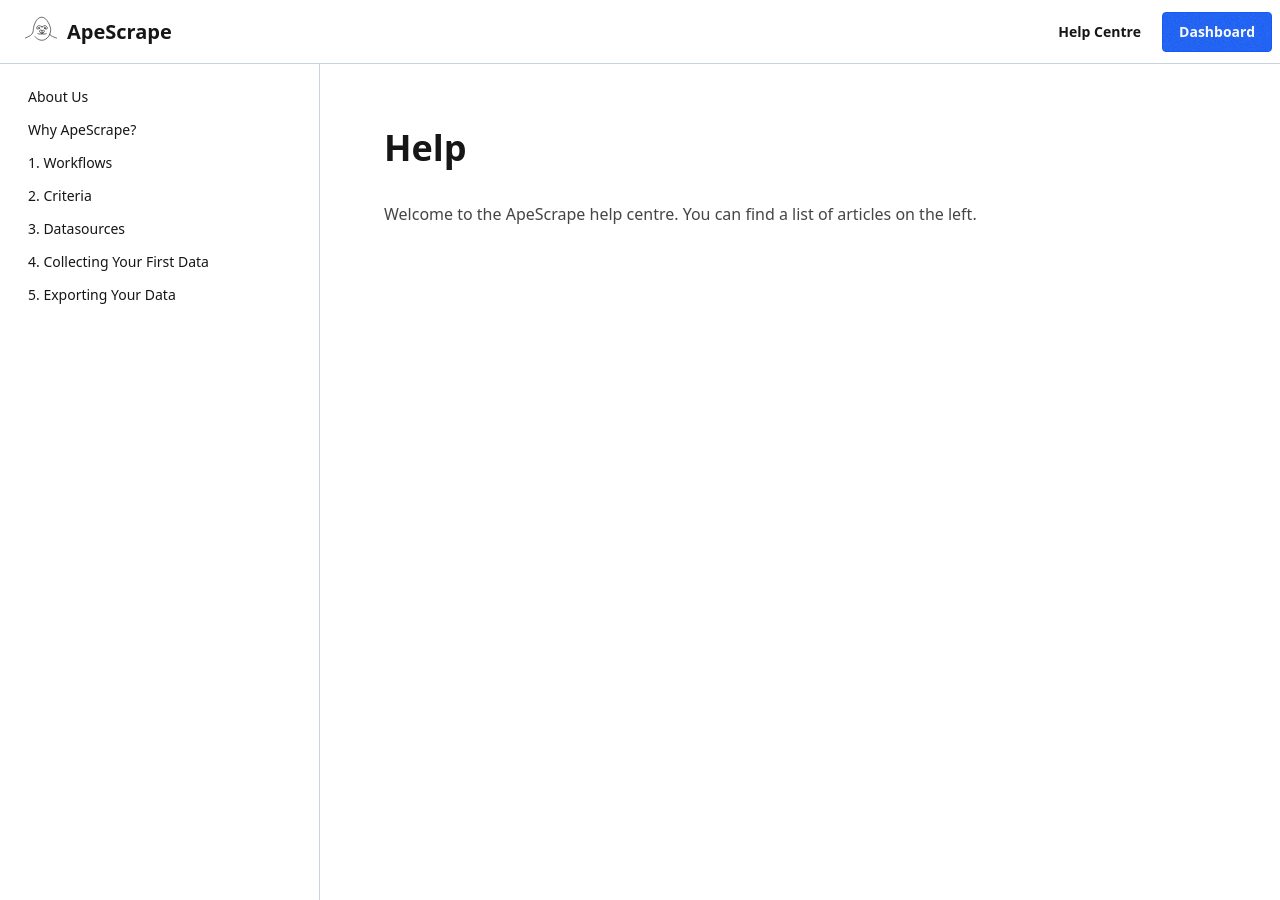
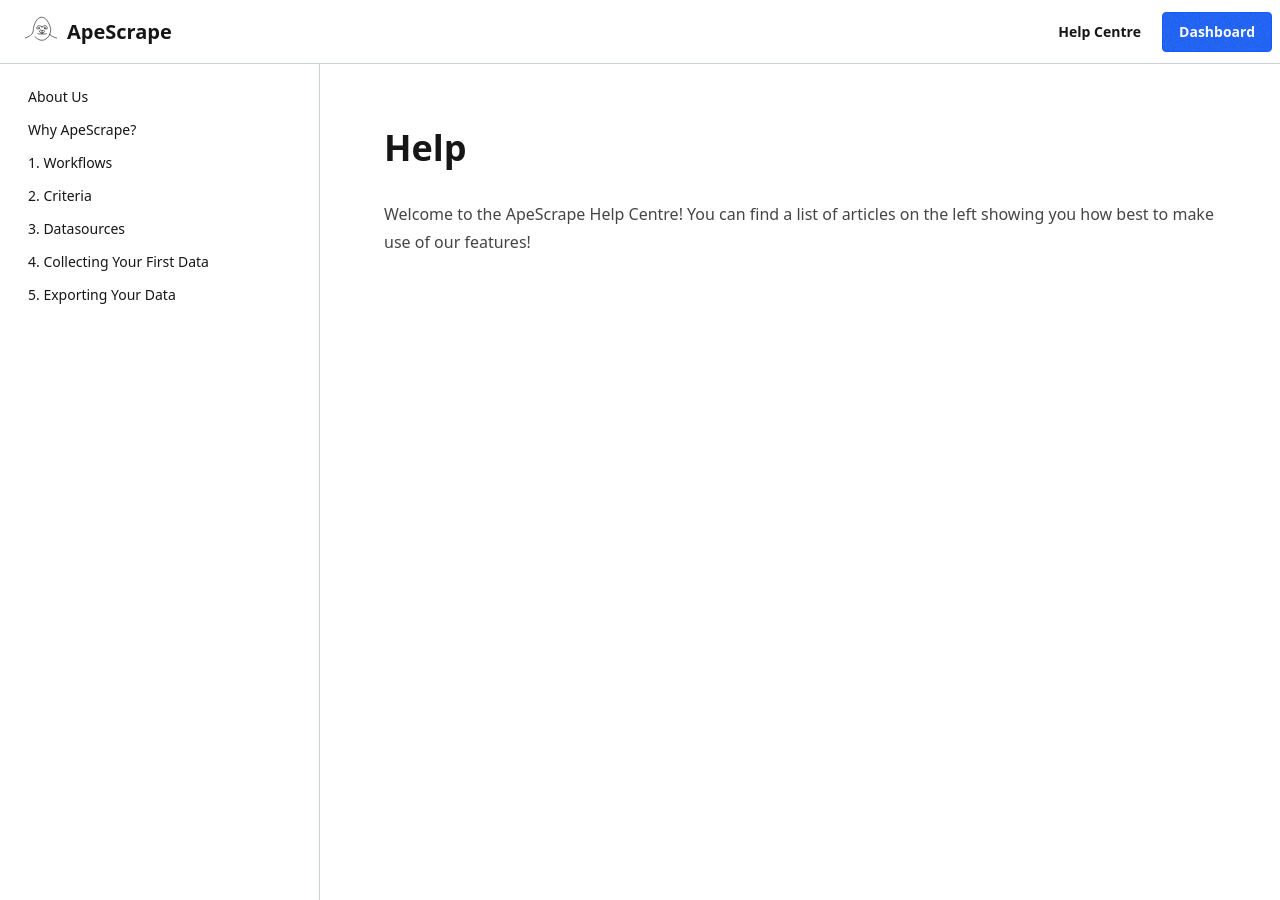
Before and after one commit to 5-quid-coders/apescrape-site, a Jekyll site: the page built from help.md, in a window 1280 px wide and 900 px high. Built offline with Jekyll 4.4.1, drawn with Linux system fonts in a browser that asks for light colours; our own code applies the rules of GitHub Pages for plain Markdown files.

Commit message:
Update help main page

```diff
--- a/help.md
+++ b/help.md
@@ -4,4 +4,4 @@ url: /help
 ---
 
 # Help
-Welcome to the ApeScrape help centre. You can find a list of articles on the left.
+Welcome to the ApeScrape Help Centre! You can find a list of articles on the left showing you how best to make use of our features!
```
